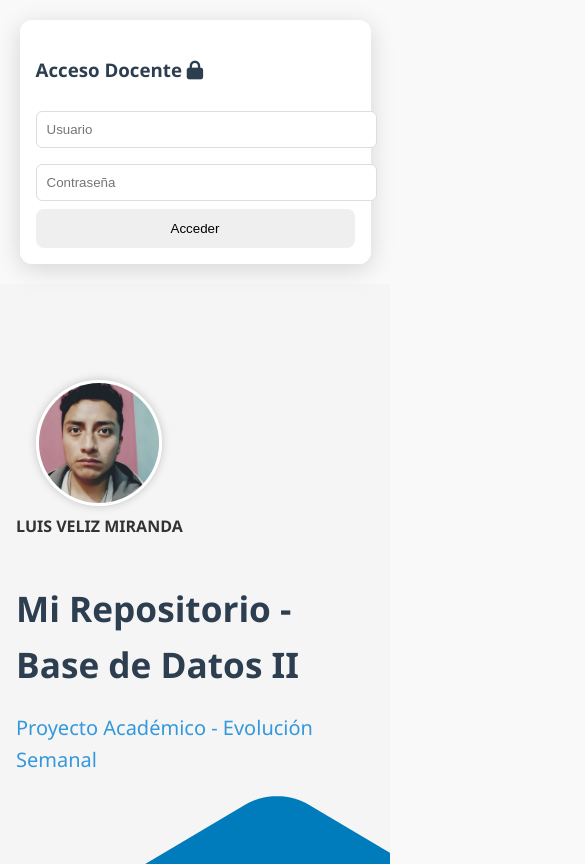
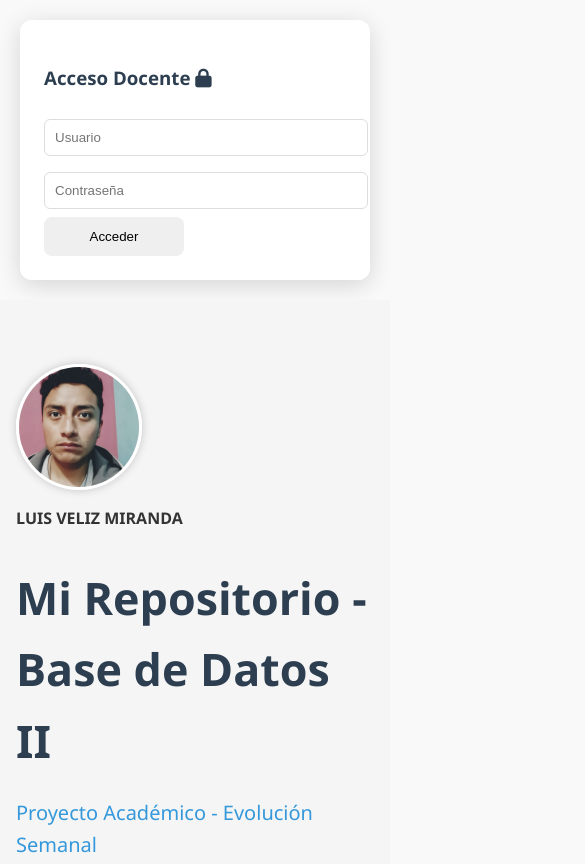
Before and after one commit to Lusho170803/Lusho170803.github.io, a plain HTML site: page index.html in a window 390 px wide. Shown: the top 864 px of the page, 585 px wide, since content can reach past the window. Drawn offline with Linux system fonts and the light colour scheme; a script that the page names is missing.

Commit message:
Update styles.css

```diff
--- a/styles.css
+++ b/styles.css
@@ -4,16 +4,14 @@
     --accent-color: #e74c3c;
     --light-bg: #f9f9f9;
     --dark-text: #2c3e50;
-    --gradient-blue: linear-gradient(135deg, #3498db, #2c3e50);
 }
 
 body {
-    font-family: 'Segoe UI', system-ui, -apple-system, sans-serif;
+    font-family: 'Segoe UI', system-ui, sans-serif;
     line-height: 1.6;
     color: var(--dark-text);
     background: var(--light-bg);
     margin: 0;
-    padding: 0;
 }
 
 #admin-system {
@@ -22,7 +20,7 @@ body {
     right: 20px;
     z-index: 1000;
     max-width: 350px;
-    background: rgba(255, 255, 255, 0.97);
+    background: rgba(255,255,255,0.97);
     border-radius: 12px;
     box-shadow: 0 5px 25px rgba(0,0,0,0.15);
 }
@@ -39,16 +37,6 @@ body {
     border-radius: 6px;
 }
 
-.form-group {
-    margin: 1rem 0;
-}
-
-.link-input {
-    display: flex;
-    gap: 8px;
-    margin: 8px 0;
-}
-
 .btn-add, .btn-remove {
     background: var(--secondary-color);
     color: white;
@@ -57,39 +45,41 @@ body {
     width: 25px;
     height: 25px;
     cursor: pointer;
-    transition: all 0.3s ease;
 }
 
 .btn-remove {
-    background: #e74c3c;
-}
-
-.logout-btn {
-    background: #95a5a6 !important;
-    margin-top: 1rem;
+    background: var(--accent-color);
 }
 
 .hero {
-    background-color: #f5f5f5;
     padding: 6rem 1rem;
+    background: #f5f5f5;
     position: relative;
-    overflow: hidden;
+    z-index: 1;
 }
 
-.hero-content {
-    max-width: 1200px;
-    margin: 0 auto;
-    display: flex;
-    align-items: center;
-    justify-content: space-between;
-    flex-wrap: wrap;
+.week-card {
+    background: white;
+    border-radius: 15px;
+    box-shadow: 0 10px 30px rgba(0,0,0,0.08);
+    margin: 2rem auto;
+    max-width: 800px;
 }
 
-.perfil-box {
-    display: flex;
-    flex-direction: column;
-    align-items: center;
-    margin-right: 2rem;
+@media (max-width: 768px) {
+    #admin-system {
+        position: static;
+        width: 90%;
+        margin: 20px auto;
+    }
+
+    .hero {
+        padding-top: 4rem;
+    }
+
+    .week-card {
+        margin: 1rem;
+    }
 }
 
 .foto-circular {
@@ -125,15 +115,6 @@ body {
     max-width: 1200px;
     margin: 0 auto;
     padding: 0 1rem;
-}
-
-.week-card {
-    background: white;
-    border-radius: 15px;
-    box-shadow: 0 10px 30px rgba(0,0,0,0.08);
-    margin: 2rem auto;
-    transition: transform 0.3s ease;
-    max-width: 800px;
 }
 
 .week-header {
@@ -247,34 +228,3 @@ body {
     background: rgba(0,0,0,0.1);
     font-size: 0.9rem;
 }
-
-@media (max-width: 768px) {
-    #admin-system {
-        position: relative;
-        top: auto;
-        right: auto;
-        width: 90%;
-        margin: 20px auto;
-        max-width: none;
-    }
-
-    .admin-card {
-        padding: 1rem;
-    }
-
-    .link-input {
-        flex-direction: column;
-    }
-
-    .hero-title {
-        font-size: 2.2rem;
-    }
-
-    .week-body {
-        grid-template-columns: 1fr;
-    }
-
-    .material-button {
-        width: 100%;
-    }
-}
```
